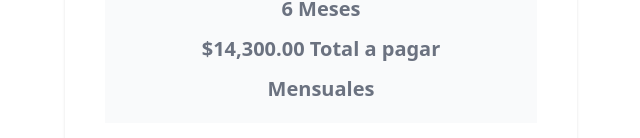
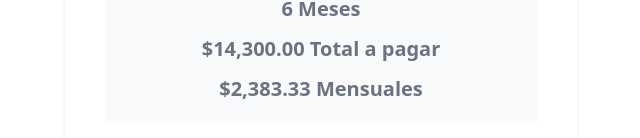
Before and after one commit to jonanv/javascript-course2, a Vue app in the folder 55-PROYECTO-CotizadorPrestamos-Vue/: page / in a window 1280 px wide. Shown: the part 560-698 px from the top of the page, without its empty margins (319-959 px from the left). Built offline with nearby package versions, Linux system fonts and the light colour scheme.

Commit message:
:sparkles: (project-loan-calculator-vue): Add watch and compute for calculate pago

```diff
--- a/55-PROYECTO-CotizadorPrestamos-Vue/src/App.vue
+++ b/55-PROYECTO-CotizadorPrestamos-Vue/src/App.vue
@@ -1,16 +1,24 @@
 <script setup>
-    import { ref } from 'vue'; // la forma de manejar el estado en vue ref maneja los primitivos y reactive los objetos
+    import { computed, ref, watch } from 'vue'; // la forma de manejar el estado en vue ref maneja los primitivos y reactive los objetos
     import Header from './components/Header.vue';
     import Button from './components/Button.vue';
     import { calcularTotalPagar, formatearDinero } from './helpers';
 
     const cantidad = ref(10000);
     const meses = ref(6);
-    const total = ref(calcularTotalPagar(cantidad.value, meses.value));
+    const total = ref(0);
 
     const MIN = 0;
     const MAX = 20000;
     const STEP = 100;
+
+    watch([cantidad, meses], () => {
+        total.value = calcularTotalPagar(cantidad.value, meses.value);
+    }, { immediate: true });
+
+    const pagoMensual = computed(() => {
+        return total.value / meses.value;
+    });
 
     const handleChangeDecremento = () => {
         cantidad.value = Math.max(cantidad.value - STEP, MIN);
@@ -72,7 +80,7 @@
 
             <p class="text-xl text-gray-500 text-center font-bold">{{ meses }} Meses</p>
             <p class="text-xl text-gray-500 text-center font-bold">{{ formatearDinero(total) }} Total a pagar</p>
-            <p class="text-xl text-gray-500 text-center font-bold">Mensuales</p>
+            <p class="text-xl text-gray-500 text-center font-bold">{{ formatearDinero(pagoMensual) }} Mensuales</p>
         </div>
     </div>
 </template>
```
